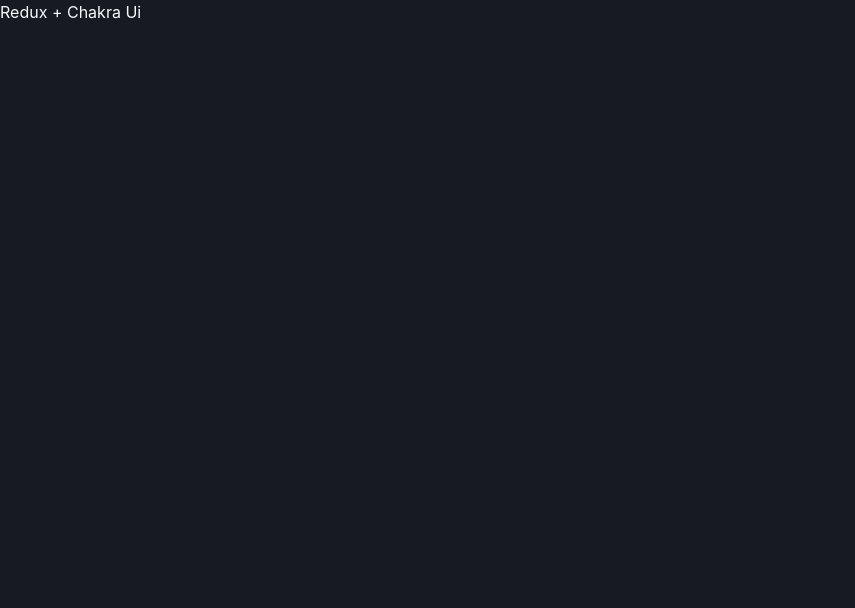
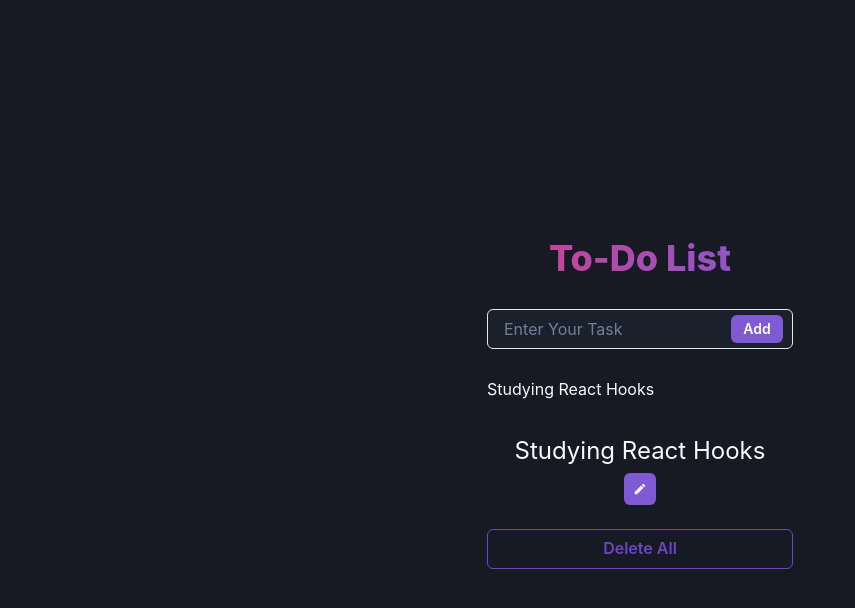
Before and after one commit to yurimutti/todo-with-redux-toolkit, a React (Create React App) app: page / in a window 1280 px wide. Shown: the top 608 px of the page, without its empty margins (0-855 px from the left). Built offline with nearby package versions, Linux system fonts and the light colour scheme.

Commit message:
feat: todo styles

```diff
--- a/package.json
+++ b/package.json
@@ -17,6 +17,7 @@
     "framer-motion": "^7.5.3",
     "react": "^18.2.0",
     "react-dom": "^18.2.0",
+    "react-icons": "^4.4.0",
     "react-redux": "^8.0.4",
     "react-scripts": "5.0.1",
     "typescript": "^4.8.3",
--- a/src/App.tsx
+++ b/src/App.tsx
@@ -1,10 +1,111 @@
-import { ChakraProvider } from "@chakra-ui/react";
+import {
+  ChakraProvider,
+  Text,
+  Button,
+  Flex,
+  InputGroup,
+  Input,
+  InputRightElement,
+  Stack,
+  Editable,
+  EditableInput,
+  EditablePreview,
+  useEditableControls,
+  ButtonGroup,
+  IconButton,
+} from "@chakra-ui/react";
+import { MdClose, MdEdit, MdCheckCircle} from "react-icons/md";
 import { theme } from "./styles/theme";
 
+// ADD TASK
+// DELETE TASK
+// UPDATE TASK
+// LIST ALL TASKS
+
 function App() {
+  function EditableControls() {
+    const {
+      isEditing,
+      getSubmitButtonProps,
+      getCancelButtonProps,
+      getEditButtonProps,
+    } = useEditableControls();
+
+    return isEditing ? (
+      <ButtonGroup justifyContent="center" size="sm">
+        <IconButton colorScheme='purple' icon={<MdCheckCircle />} aria-label='Check' {...getSubmitButtonProps()} />
+        <IconButton colorScheme='purple' icon={<MdClose />} aria-label='Close' {...getCancelButtonProps()} />
+      </ButtonGroup>
+    ) : (
+      <Flex justifyContent="center">
+        <IconButton
+        colorScheme='purple'
+          size="sm"
+          aria-label='Edit'
+          icon={<MdEdit />}
+          {...getEditButtonProps()}
+        />
+      </Flex>
+    );
+  }
+
   return (
     <ChakraProvider theme={theme}>
-      <h1>Redux + Chakra Ui</h1>
+      <Flex
+        w="100vw"
+        h="100vh"
+        align="center"
+        justify="center"
+        direction="column"
+      >
+        <Stack spacing="6">
+          <Text
+            bgGradient="linear(to-l, purple.500, pink.500)"
+            bgClip="text"
+            fontSize="4xl"
+            fontWeight="extrabold"
+            textAlign="center"
+          >
+            To-Do List
+          </Text>
+          <InputGroup size="md">
+            <Input
+              placeholder="Enter Your Task"
+              focusBorderColor="pink.500"
+              bgColor="gray.800"
+              _hover={{
+                bgColor: "gray.900",
+              }}
+            />
+            <InputRightElement width="4.5rem">
+              <Button colorScheme="purple" h="1.75rem" size="sm">
+                Add
+              </Button>
+            </InputRightElement>
+          </InputGroup>
+
+          <Editable defaultValue="Studying React Hooks" >
+            <EditablePreview />
+            <EditableInput />
+          </Editable>
+
+          <Editable
+            textAlign="center"
+            defaultValue="Studying React Hooks"
+            fontSize="2xl"
+            isPreviewFocusable={false}
+          >
+            <EditablePreview />
+            {/* Here is the custom input */}
+            <Input as={EditableInput} />
+            <EditableControls />
+          </Editable>
+
+          <Button colorScheme="purple" variant="outline" size="md">
+            Delete All
+          </Button>
+        </Stack>
+      </Flex>
     </ChakraProvider>
   );
 }
```
Also changed, not shown: 1 other file (tests, documents, lock files or other folders).
